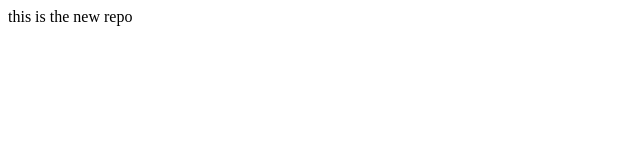
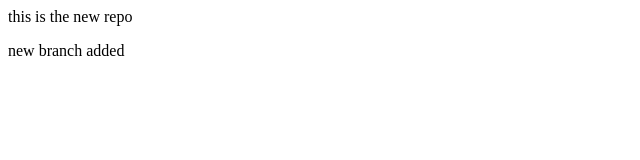
Before and after one commit to Bishal103/LocalRepo, a plain HTML site: page index.html in a window 1280 px wide. Shown: the whole page, without its empty margins (0-640 px from the left). Drawn offline with Linux system fonts and the light colour scheme.

Commit message:
new branch

```diff
--- a/index.html
+++ b/index.html
@@ -1 +1,2 @@
 <p>this is the new repo</p>
+<p>new branch added</p>
```
